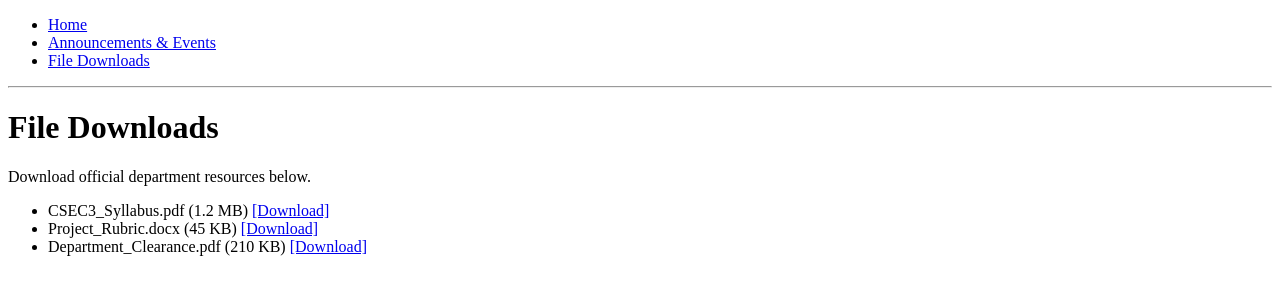
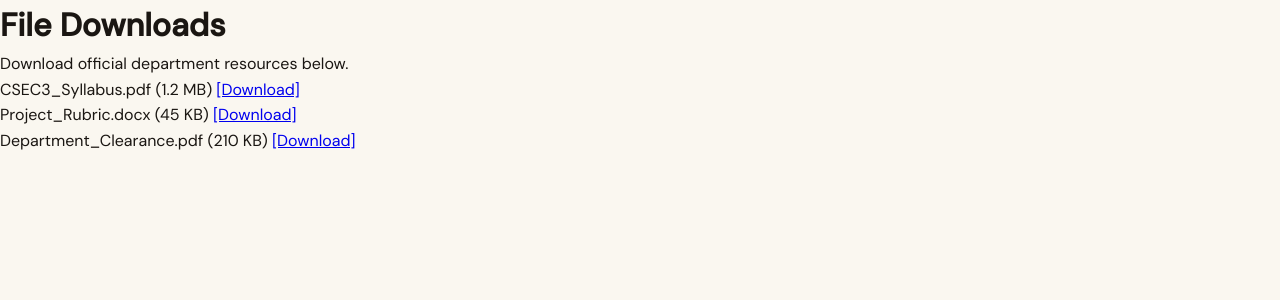
Before and after one commit to mrfahrenheit0528/school-portal-cc, a Flask app: page /downloads in a window 1280 px wide. Shown: the top 300 px of the page. Run offline with Flask 3, Linux system fonts and the light colour scheme.

Commit message:
Refactor base.html by removing nav and main sections
Removed navigation and main section from base template.

```diff
--- a/templates/base.html
+++ b/templates/base.html
@@ -4,20 +4,12 @@
     <meta charset="UTF-8">
     <meta name="viewport" content="width=device-width, initial-scale=1.0">
     <title>School Portal</title>
+    <link rel="preconnect" href="https://fonts.googleapis.com" />
+    <link rel="preconnect" href="https://fonts.gstatic.com" crossorigin />
+    <link href="https://fonts.googleapis.com/css2?family=Playfair+Display:wght@400;600;700&family=DM+Sans:ital,opsz,wght@0,9..40,300;0,9..40,400;0,9..40,500;1,9..40,300&display=swap" rel="stylesheet" />
+    <link rel="stylesheet" href="{{ url_for('static', filename='style.css') }}" />
 </head>
 <body>
-    <nav>
-        <ul>
-            <li><a href="{{ url_for('index') }}">Home</a></li>
-            <li><a href="{{ url_for('announcements') }}">Announcements & Events</a></li>
-            <li><a href="{{ url_for('downloads') }}">File Downloads</a></li>
-        </ul>
-    </nav>
-    <hr>
-
-    <main>
-        {% block content %}{% endblock %}
-    </main>
-
+    {% block content %}{% endblock %}
 </body>
 </html>
```
